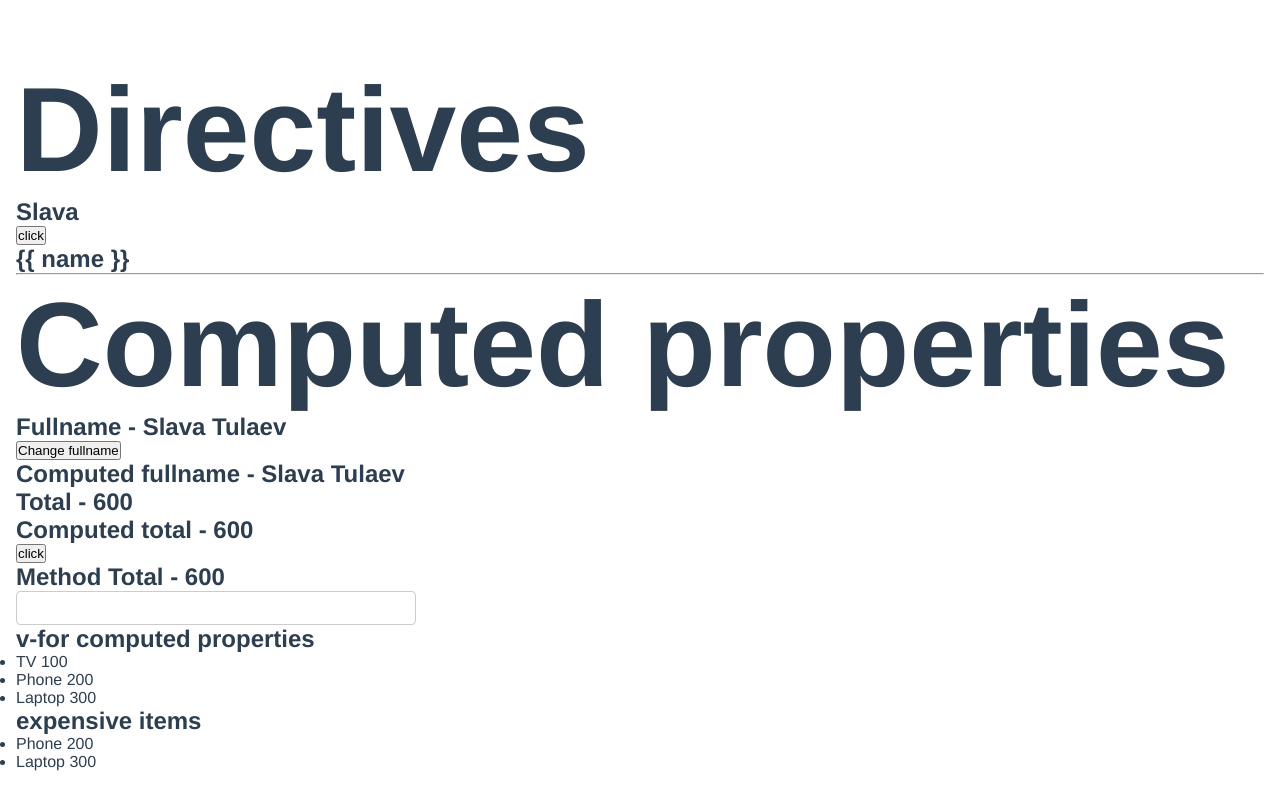
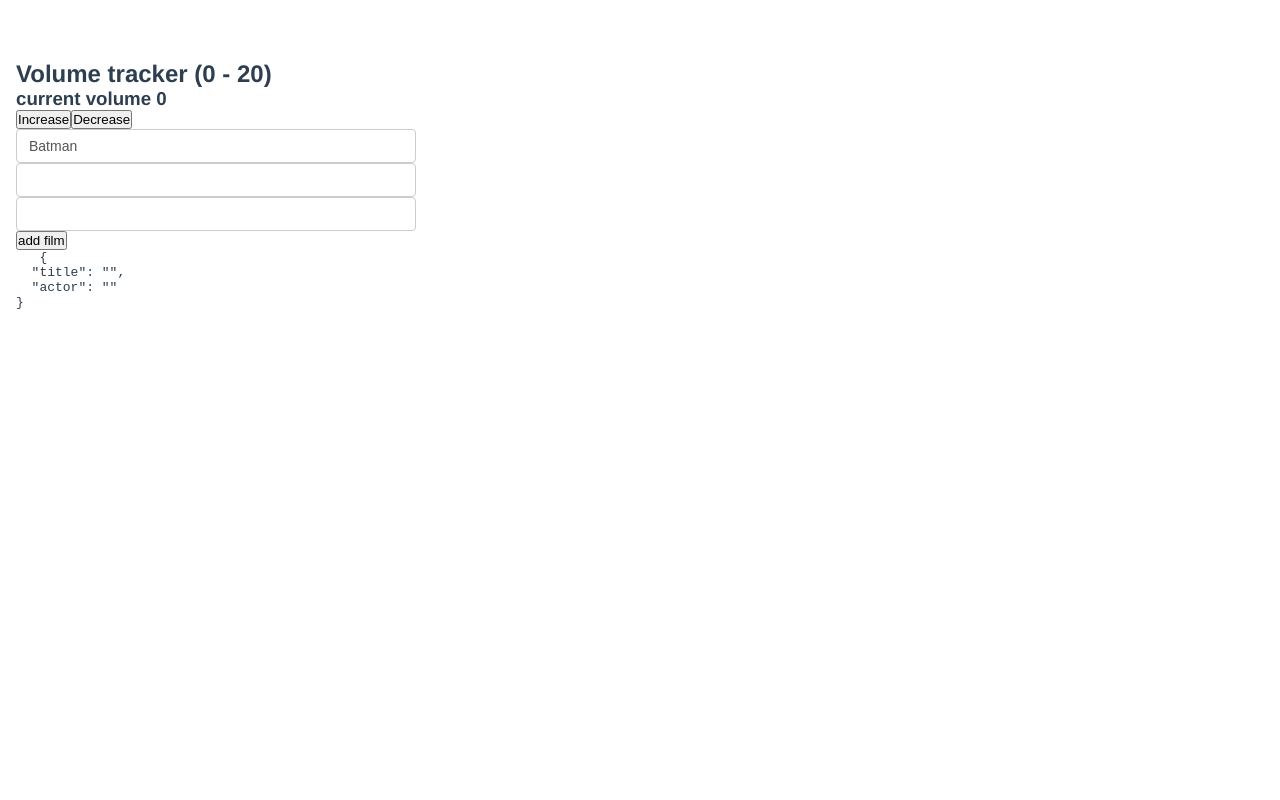
Before and after one commit to hammaren26/vue_practice, a Vue app: page / in a window 1280 px wide. Built offline with nearby package versions, Linux system fonts and the light colour scheme.

Commit message:
Immediate and Deep Watchers

```diff
--- a/src/App.vue
+++ b/src/App.vue
@@ -1,59 +1,23 @@
 <template>
-  <h1>Directives</h1>
-  <h2 v-once>{{ name }}</h2>
-  <button @click="name = 'batman'">click</button>
-  <h2 v-pre>{{ name }}</h2>
-  <hr />
+  <h2>Volume tracker (0 - 20)</h2>
+  <h3>current volume {{ volume }}</h3>
 
-  <h1>Computed properties</h1>
-  <h2>
-    Fullname - {{ computedProperties.firstName }}
-    {{ computedProperties.lastName }}
-  </h2>
+  <div>
+    <button @click="volume += 2">Increase</button>
+    <button @click="volume -= 2">Decrease</button>
+  </div>
+  <input type="text" v-model="movie" />
+  <input type="text" v-model="movieInfo.title" />
+  <input type="text" v-model="movieInfo.actor" />
 
-  <button @click="changeFullName">Change fullname</button>
-
-  <h2>Computed fullname - {{ fullName }}</h2>
-  <h2>
-    Total -
-    {{
-      computedProperties.items.reduce((total, curr) => {
-        return total + curr.price;
-      }, 0)
-    }}
-  </h2>
-
-  <h2>Computed total - {{ getTotal }}</h2>
-
-  <button
-    type="button"
-    @click="
-      computedProperties.items.push({ id: 4, title: 'Keyboard', price: 50 })
-    "
-  >
-    click
-  </button>
-
-  <h2>Method Total - {{ getTotalMethod() }}</h2>
-
-  <input type="text" v-model.trim="computedProperties.country" />
-
-  <h2>v-for computed properties</h2>
-  <ul>
-    <li
-      :class="item.price"
-      v-for="item in computedProperties.items"
-      :key="item.id"
-    >
-      {{ item.title }} {{ item.price }}
-    </li>
-  </ul>
-  <h2>expensive items</h2>
-  <ul>
-    <li v-for="item in expensiveItems" :key="item.id">
-      {{ item.title }} {{ item.price }}
-    </li>
-  </ul>
+  <div>
+    <button @click="movieList = movieList.concat(['Gruz 200'])">
+      add film
+    </button>
+  </div>
+  <pre>
+   {{ movieInfo }}
+  </pre>
 </template>
 
 <script>
@@ -63,61 +27,40 @@ export default {
   name: "App",
   data() {
     return {
-      name: "Slava",
-      computedProperties: {
-        firstName: "Slava",
-        lastName: "Tulaev",
-        country: "",
-        items: [
-          {
-            id: 1,
-            title: "TV",
-            price: 100,
-          },
-          {
-            id: 2,
-            title: "Phone",
-            price: 200,
-          },
-          {
-            id: 3,
-            title: "Laptop",
-            price: 300,
-          },
-        ],
+      volume: 0,
+      movie: "Batman",
+      movieInfo: {
+        title: "",
+        actor: "",
       },
+      movieList: ["Batman", "Superman"],
     };
   },
-  methods: {
-    getTotalMethod() {
-      console.log("get total method");
-      return this.computedProperties.items.reduce((total, curr) => {
-        return total + curr.price;
-      }, 0);
+  methods: {},
+  computed: {},
+  watch: {
+    volume(newValue, oldValue) {
+      if (newValue > oldValue && newValue > 16) {
+        console.log("ebat kopat zvuk menshe sdelay");
+      }
     },
-    changeFullName() {
-      this.fullName = "Vyacheslav Popov";
+    movie: {
+      handler(newValue) {
+        console.log(newValue);
+      },
+      immediate: true,
     },
-  },
-  computed: {
-    fullName: {
-      get() {
-        return `${this.computedProperties.firstName} ${this.computedProperties.lastName}`;
+    movieInfo: {
+      handler(newValue) {
+        console.log(`title - ${newValue.title} actor - ${newValue.actor}`);
       },
-      set(value) {
-        const names = value.split(" ");
-        this.computedProperties.firstName = names[0];
-        this.computedProperties.lastName = names[1];
+      deep: true,
+    },
+    movieList: {
+      handler(newValue) {
+        console.log(`Updated list: ${newValue}`);
       },
-    },
-    getTotal() {
-      console.log("get total computed properties");
-      return this.computedProperties.items.reduce((total, curr) => {
-        return total + curr.price;
-      }, 0);
-    },
-    expensiveItems() {
-      return this.computedProperties.items.filter((item) => item.price > 100);
+      // deep: true,
     },
   },
 };
```
